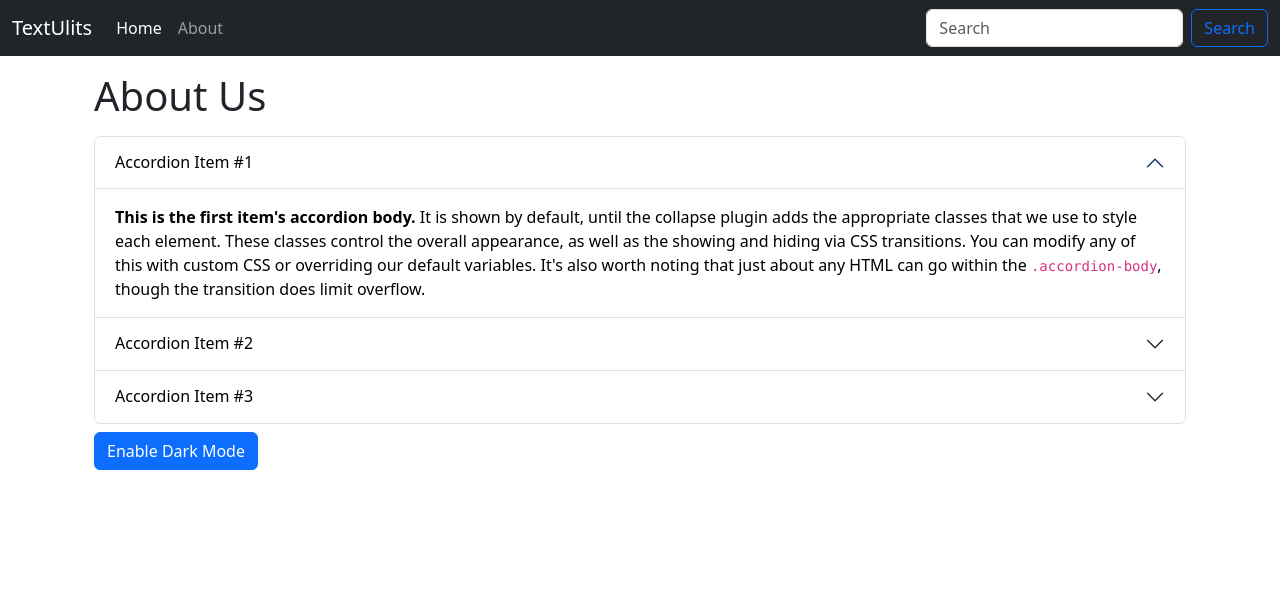
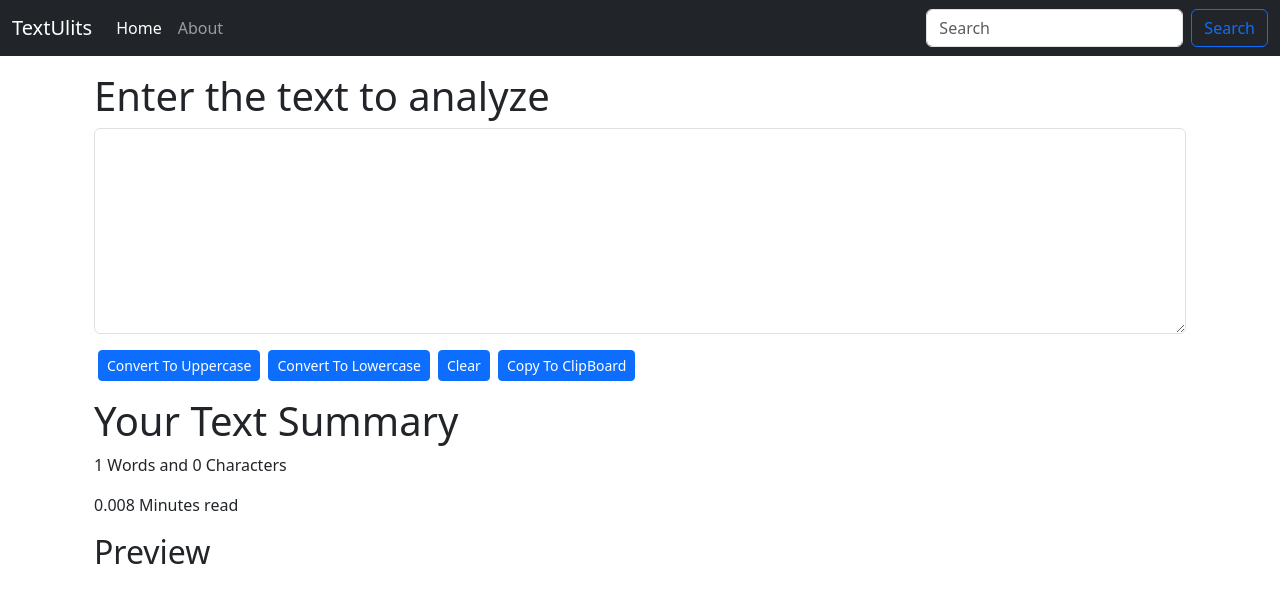
Before and after one commit to shubhamptdr/textutils, a React (Create React App) app: page / in a window 1280 px wide. Shown: the top 602 px of the page. Built offline with nearby package versions, Linux system fonts and the light colour scheme.

Commit message:
added clipBoard copy

```diff
--- a/src/App.js
+++ b/src/App.js
@@ -9,8 +9,8 @@ export function App() {
       <Navbar title="TextUlits" aboutText="About" />
       {/* <Navbar /> */}
       <div className="container my-3">
-        {/* <TextForm heading="Enter the text to analyze" /> */}
-        <About />
+        <TextForm heading="Enter the text to analyze" />
+        {/* <About /> */}
       </div>
     </>
   );
--- a/src/components/TextForm.js
+++ b/src/components/TextForm.js
@@ -18,6 +18,13 @@ export default function TextForm(props) {
     setText(newText);
   };
 
+  const handelCopyClick = () => {
+    // console.log("i am copy");
+    var newText = document.getElementById("myBox");
+    newText.select();
+    navigator.clipboard.writeText(newText.value);
+  };
+
   const handleOnChange = (event) => {
     // console.log("On change");
     setText(event.target.value);
@@ -31,7 +38,7 @@ export default function TextForm(props) {
         <div className="mb-3">
           <textarea
             className="form-control"
-            id="myTextBox"
+            id="myBox"
             value={text}
             onChange={handleOnChange}
             rows="8"
@@ -49,6 +56,12 @@ export default function TextForm(props) {
         >
           Clear
         </button>
+        <button
+          className="btn btn-primary mx-1 btn-sm"
+          onClick={handelCopyClick}
+        >
+          Copy To ClipBoard
+        </button>
       </div>
 
       <div className="container my-3">
```
